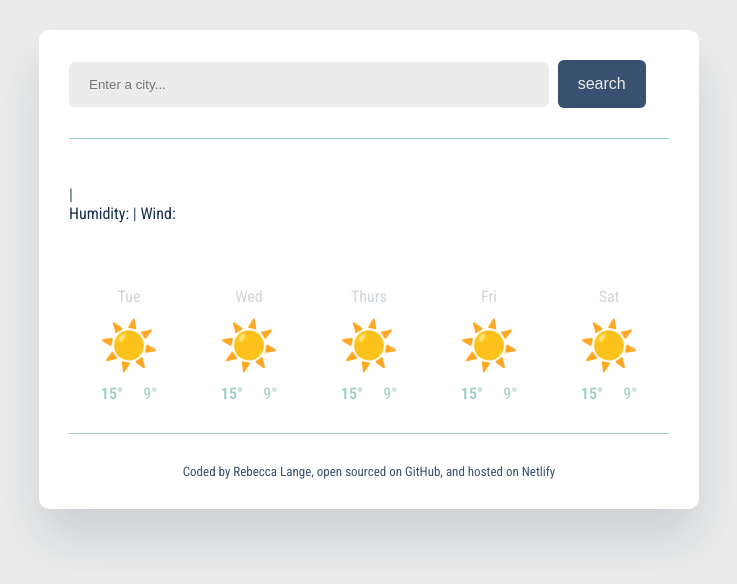
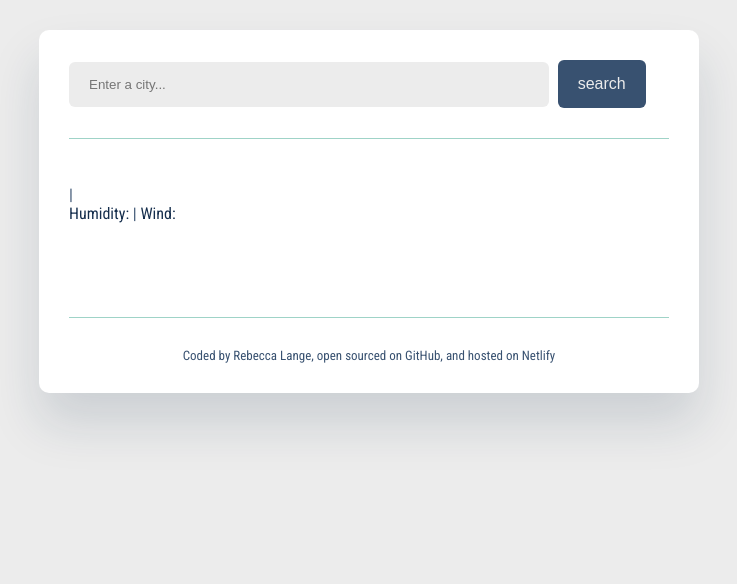
Before and after one commit to beckslange/plus-final-project-week-8, a plain HTML site: page index.html in a window 1280 px wide. Shown: the whole page, without its empty margins (271-1008 px from the left). Drawn offline with nearby package versions, Linux system fonts and the light colour scheme; no server answers; a web font is replaced by a local one.

Commit message:
changed html and updated js

```diff
--- a/index.html
+++ b/index.html
@@ -12,7 +12,7 @@
       href="https://fonts.googleapis.com/css2?family=Alan+Sans:wght@300..900&family=Roboto+Condensed:ital,wght@0,100..900;1,100..900&family=Truculenta:opsz,wght@12..72,100..900&display=swap"
       rel="stylesheet"
     />
-    <title>Week 7 Weather App</title>
+    <title>Plus Final Project</title>
   </head>
   <body>
     <div class="container">
@@ -46,48 +46,7 @@
             <div class="temp-unit"></div>
           </div>
         </div>
-        <div class="weather-forecast">
-          <div class="weather-forecast-day">
-            <div class="forecast-date">Tue</div>
-            <div class="forecast-icon">☀️</div>
-            <div class="forecast-temps">
-              <div class="forecast-high-low"><strong>15°</strong></div>
-              <div class="forecast-high-low">9°</div>
-            </div>
-          </div>
-          <div class="weather-forecast-day">
-            <div class="forecast-date">Wed</div>
-            <div class="forecast-icon">☀️</div>
-            <div class="forecast-temps">
-              <div class="forecast-high-low"><strong>15°</strong></div>
-              <div class="forecast-high-low">9°</div>
-            </div>
-          </div>
-          <div class="weather-forecast-day">
-            <div class="forecast-date">Thurs</div>
-            <div class="forecast-icon">☀️</div>
-            <div class="forecast-temps">
-              <div class="forecast-high-low"><strong>15°</strong></div>
-              <div class="forecast-high-low">9°</div>
-            </div>
-          </div>
-          <div class="weather-forecast-day">
-            <div class="forecast-date">Fri</div>
-            <div class="forecast-icon">☀️</div>
-            <div class="forecast-temps">
-              <div class="forecast-high-low"><strong>15°</strong></div>
-              <div class="forecast-high-low">9°</div>
-            </div>
-          </div>
-          <div class="weather-forecast-day">
-            <div class="forecast-date">Sat</div>
-            <div class="forecast-icon">☀️</div>
-            <div class="forecast-temps">
-              <div class="forecast-high-low"><strong>15°</strong></div>
-              <div class="forecast-high-low">9°</div>
-            </div>
-          </div>
-        </div>
+        <div class="weather-forecast" id="forecast"></div>
       </main>
 
       <footer>
--- a/src/style.js
+++ b/src/style.js
@@ -54,6 +54,17 @@ function handleSearch(event) {
   let searchInput = document.querySelector(".search-form");
   searchCity(searchInput.value);
 }
+function displayForecast() {
+  let forecast = document.querySelector("#forecast");
+  forecast.innerHTML = `<div class="weather-forecast-day">
+            <div class="forecast-date">Tue</div>
+            <div class="forecast-icon">☀️</div>
+            <div class="forecast-temps">
+              <div class="forecast-high-low"><strong>15°</strong></div>
+              <div class="forecast-high-low">9°</div>
+            </div>
+          </div>`;
+}
 
 let form = document.querySelector("form");
 form.addEventListener("submit", handleSearch);
```
